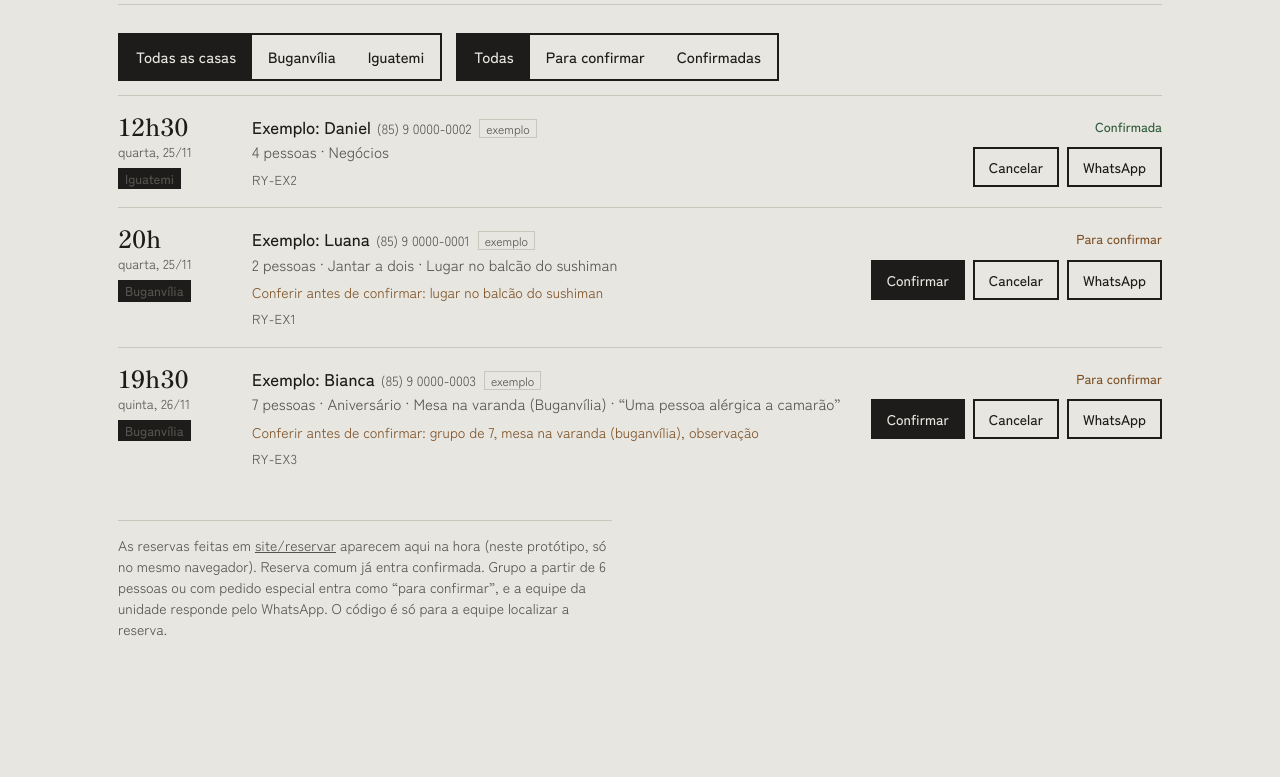
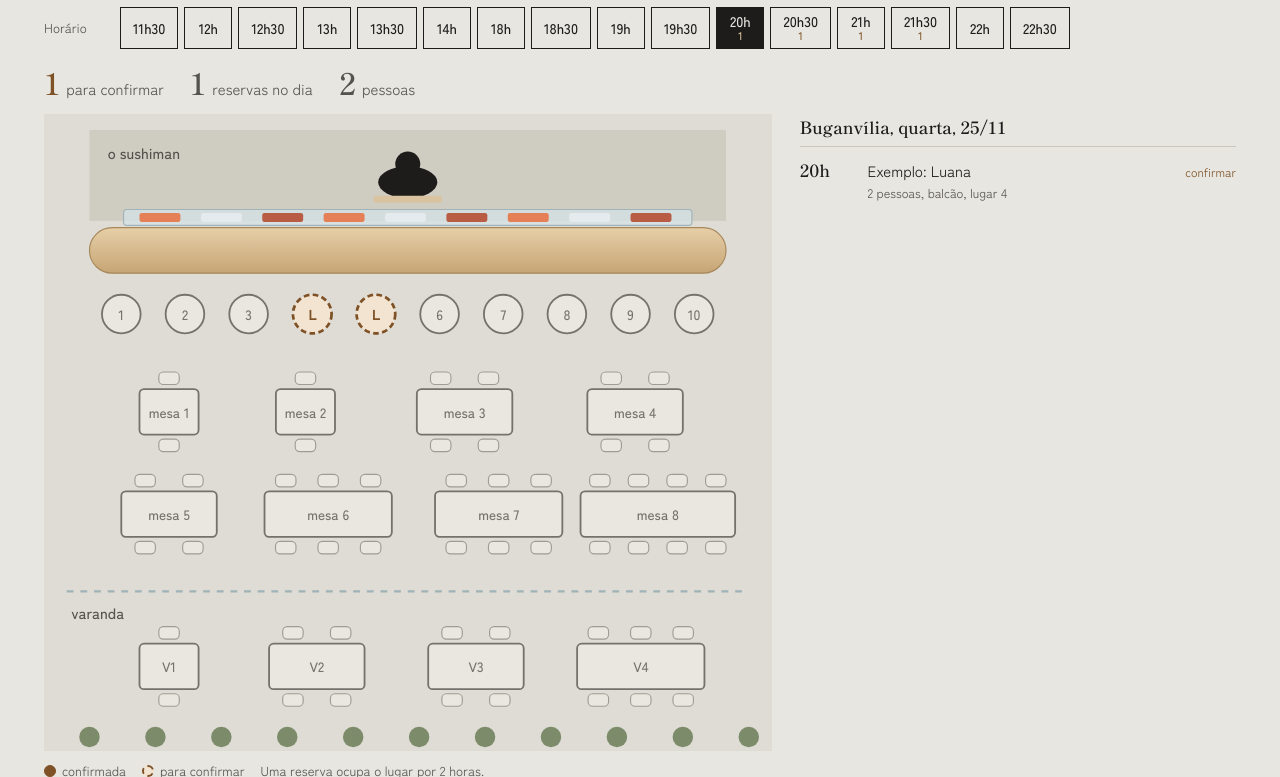
Before and after one commit to guikstro/ryori-proposta, a plain HTML site: page painel/index.html in a window 1280 px wide. Shown: the part 213-990 px from the top of the page. Before the commit the page ends 881 px from the top, so only its background shows below. Drawn offline with Linux system fonts and the light colour scheme.

Commit message:
Painel: o balcão do dia, com quem senta onde em cada horário
Co-Authored-By: Claude Opus 5.5 <noreply@anthropic.com>

```diff
--- a/painel/index.html
+++ b/painel/index.html
@@ -7,100 +7,147 @@
 <title>Painel da equipe · Ryori</title>
 <link rel="preconnect" href="https://fonts.googleapis.com">
 <link rel="preconnect" href="https://fonts.gstatic.com" crossorigin>
-<link href="https://fonts.googleapis.com/css2?family=Shippori+Mincho:wght@400;500;600&family=Zen+Kaku+Gothic+New:wght@400;500&display=swap" rel="stylesheet">
+<link href="https://fonts.googleapis.com/css2?family=Shippori+Mincho:wght@500;600;700&family=Zen+Kaku+Gothic+New:wght@400;500&display=swap" rel="stylesheet">
 <style>
-:root{--fundo:#E7E6E1;--fundo-2:#DAD8D0;--tinta:#1D1C1A;--tinta-2:#55534D;--tinta-3:#6B6862;--acento:#7E5226;--acento-txt:#F4EFE6;--regra:#C9C6BC;
-  --serif:'Shippori Mincho',serif;--sans:'Zen Kaku Gothic New',system-ui,sans-serif;--peso-titulo:500;--borda:1px;--raio:0;--logo-filtro:invert(1);--logo-blend:multiply}
-/* Área interna: mais densa que o site, com a mesma marca. */
+/* Painel do Ryori: o balcão do dia. A equipe escolhe casa, dia e horário e vê na planta quem senta onde.
+   Ao lado, a lista do dia por horário. Tocar num lugar ocupado abre a ficha. */
+:root{--pedra:#E7E6E1;--pedra-2:#DAD8D0;--sumi:#1D1C1A;--sumi-2:#55534D;--sumi-3:#6B6862;--cobre:#7E5226;--hinoki:#E2CBA4;--hinoki-2:#C9AA7C;--regra:#C9C6BC;--verde:#2F5B3A;
+ --chao:#DEDCD4;--cozinha:#CFCCC2;--vidro:rgba(214,228,232,.7);--vidro-borda:#9FB3B8;--planta:#7C8B6A;
+ --serif:'Shippori Mincho',serif;--sans:'Zen Kaku Gothic New',system-ui,sans-serif}
 *{box-sizing:border-box;margin:0;padding:0}
-body{background:var(--fundo);color:var(--tinta);font:400 16px/1.5 var(--sans);-webkit-font-smoothing:antialiased}
+body{background:var(--pedra);color:var(--sumi);font:400 15px/1.55 var(--sans);-webkit-font-smoothing:antialiased}
 a{color:inherit}
-:focus-visible{outline:3px solid var(--acento);outline-offset:2px}
-.demo{background:var(--tinta);color:var(--fundo);font-size:13px;text-align:center;padding:7px 16px}
-header{display:flex;align-items:center;gap:18px;padding:14px 28px;border-bottom:2px solid var(--tinta);flex-wrap:wrap}
-header img{height:38px;filter:var(--logo-filtro);mix-blend-mode:var(--logo-blend)}
-header h1{font-family:var(--serif);font-weight:var(--peso-titulo);font-size:20px}
-header .quem{margin-left:auto;font-size:14px;color:var(--tinta-2)}
-main{max-width:1100px;margin:0 auto;padding:28px}
-.numeros{display:grid;grid-template-columns:repeat(4,1fr);border-top:2px solid var(--tinta);border-bottom:1px solid var(--regra);margin-bottom:28px}
-.numeros div{padding:14px 16px 14px 0}
-.numeros b{display:block;font-family:var(--serif);font-size:30px;line-height:1.1}
-.numeros span{font-size:14px;color:var(--tinta-2)}
-.numeros .alerta b{color:var(--acento)}
-.barra{display:flex;gap:14px;flex-wrap:wrap;margin-bottom:14px}
-.filtro{display:flex;border:2px solid var(--tinta);border-radius:var(--raio);overflow:hidden;max-width:100%;overflow-x:auto}
-.filtro button{background:none;border:0;font:500 15px var(--sans);min-height:44px;padding:0 16px;cursor:pointer;color:var(--tinta);white-space:nowrap}
-.filtro button[aria-pressed=true]{background:var(--tinta);color:var(--fundo)}
-.ficha{display:grid;grid-template-columns:110px 1fr auto;gap:8px 24px;padding:18px 0;border-top:1px solid var(--regra);align-items:start}
-.ficha .quando b{display:block;font-family:var(--serif);font-size:24px;line-height:1}
-.ficha .quando span{font-size:13px;color:var(--tinta-2)}
-.ficha .casa{font-size:12px;font-weight:500;color:var(--fundo);background:var(--tinta);padding:1px 7px;display:inline-block;margin-top:6px;border-radius:var(--raio)}
-.ficha .quem b{font-weight:500;font-size:17px}
-.ficha .quem small{color:var(--tinta-2);margin-left:6px}
-.ficha .det{font-size:15px;color:var(--tinta-2);margin-top:2px}
-.ficha .triagem{font-size:14px;color:var(--acento);margin-top:6px}
-.ficha .cod{font-size:13px;color:var(--tinta-2);letter-spacing:.03em;margin-top:6px}
-.estado{font-size:13px;font-weight:500;padding:3px 0;text-align:right}
-.estado.aguardando{color:var(--acento)}
-.estado.confirmada{color:#2F5B3A}
-.estado.cancelada{color:var(--tinta-2);text-decoration:line-through}
-.acoes{display:flex;gap:8px;margin-top:8px;justify-content:flex-end;flex-wrap:wrap}
-.acoes button,.acoes a{font:500 14px var(--sans);min-height:40px;padding:0 14px;border:2px solid var(--tinta);border-radius:var(--raio);background:none;color:var(--tinta);cursor:pointer;text-decoration:none;display:inline-flex;align-items:center}
-.acoes .sim{background:var(--tinta);color:var(--fundo)}
-.exemplo{font-size:12px;color:var(--tinta-2);border:1px solid var(--regra);padding:0 6px;margin-left:8px}
-.vazio{padding:40px 0;border-top:1px solid var(--regra);color:var(--tinta-2)}
-.rodape{margin-top:34px;padding-top:14px;border-top:1px solid var(--regra);font-size:14px;color:var(--tinta-2);max-width:70ch}
-@media (max-width:760px){main{padding:18px}.numeros{grid-template-columns:1fr 1fr}.ficha{grid-template-columns:72px 1fr}.ficha .lado{grid-column:1/-1}.estado,.acoes{text-align:left;justify-content:flex-start}header{padding:12px 18px}}
+:focus-visible{outline:3px solid var(--cobre);outline-offset:2px}
+.demo{background:var(--sumi);color:var(--pedra);font-size:13px;text-align:center;padding:7px 16px}
+header{display:flex;align-items:center;gap:16px;padding:14px 24px;border-bottom:1px solid var(--sumi);flex-wrap:wrap}
+header .k{font-family:var(--serif);font-weight:700;font-size:30px;color:var(--cobre);line-height:1}
+header h1{font-family:var(--serif);font-weight:600;font-size:21px}
+header .hoje{margin-left:auto;font-size:14px;color:var(--sumi-2)}
+main{max-width:1240px;margin:0 auto;padding:20px 24px 60px}
+.ctrl{display:grid;gap:10px;margin-bottom:18px}
+.ctrl div{display:flex;gap:6px;flex-wrap:wrap;align-items:center}
+.ctrl span.r{font-size:13px;color:var(--sumi-2);width:70px}
+.ctrl button{background:transparent;border:1px solid var(--sumi);min-height:42px;min-width:48px;padding:0 12px;font:500 14px var(--sans);color:var(--sumi);cursor:pointer;line-height:1.15}
+.ctrl button small{display:block;font-size:11px;color:var(--cobre)}
+.ctrl button[aria-pressed=true]{background:var(--sumi);color:var(--pedra)}
+.ctrl button[aria-pressed=true] small{color:var(--hinoki)}
+.grade{display:grid;grid-template-columns:minmax(0,1.25fr) minmax(0,.75fr);gap:28px;align-items:start}
+.pl-rolar{overflow-x:auto;background:var(--chao)}
+.pl-rolar svg{display:block;width:100%;min-width:560px;height:auto}
+.pl-rot{font:500 13px var(--sans);fill:var(--sumi-2)}
+.pl-lugar{outline:none}
+.pl-assento{fill:#F4F1EA;stroke:var(--sumi);stroke-width:1.6}
+.pl-cadeira{fill:#F4F1EA;stroke:var(--sumi-3);stroke-width:1}
+.pl-num{font:500 12px var(--sans);fill:var(--sumi);pointer-events:none}
+.pl-lugar.livre{opacity:.55}
+.pl-lugar.meu,.pl-lugar.aguarda{cursor:pointer}
+.pl-lugar.meu .pl-assento,.pl-lugar.meu .pl-cadeira{fill:var(--cobre);stroke:var(--cobre)}
+.pl-lugar.meu .pl-num{fill:#fff;font-weight:700}
+.pl-lugar.aguarda .pl-assento{fill:#F3E4D2;stroke:var(--cobre);stroke-width:2.4;stroke-dasharray:5 3}
+.pl-lugar.aguarda .pl-num{fill:var(--cobre);font-weight:700}
+.pl-lugar.sel .pl-assento{stroke:var(--sumi);stroke-width:4;stroke-dasharray:none}
+.pl-lugar:focus-visible .pl-assento{stroke:var(--sumi);stroke-width:4}
+.legenda{display:flex;gap:16px;flex-wrap:wrap;font-size:13px;color:var(--sumi-2);margin-top:10px}
+.legenda i{display:inline-block;width:12px;height:12px;border-radius:50%;vertical-align:-1px;margin-right:6px;border:1.6px solid var(--sumi)}
+.legenda i.c{background:var(--cobre);border-color:var(--cobre)}.legenda i.a{background:#F3E4D2;border:2px dashed var(--cobre)}
+.numeros{display:flex;gap:26px;flex-wrap:wrap;margin-bottom:14px}
+.numeros b{font-family:var(--serif);font-weight:600;font-size:30px;line-height:1;margin-right:6px}
+.numeros .alerta b{color:var(--cobre)}
+.numeros span{color:var(--sumi-2)}
+.ficha{background:#F4F1EA;padding:16px 18px;border-left:4px solid var(--cobre);margin-bottom:16px}
+.ficha h3{font-family:var(--serif);font-weight:600;font-size:22px;line-height:1.2}
+.ficha p{font-size:14px;color:var(--sumi-2);margin-top:4px}
+.ficha .st{font-weight:500;color:var(--cobre)}.ficha .st.confirmada{color:var(--verde)}
+.acoes{display:flex;gap:6px;flex-wrap:wrap;margin-top:10px}
+.acoes button,.acoes a{font:500 13px var(--sans);min-height:40px;padding:0 12px;border:1px solid var(--sumi);background:none;color:var(--sumi);cursor:pointer;text-decoration:none;display:inline-flex;align-items:center}
+.acoes .sim{background:var(--sumi);color:var(--pedra)}
+.lista h2{font-family:var(--serif);font-weight:600;font-size:17px;margin-bottom:6px}
+.lista button{display:grid;grid-template-columns:58px 1fr auto;gap:10px;width:100%;text-align:left;background:none;border:0;border-top:1px solid var(--regra);padding:10px 0;font:inherit;color:inherit;cursor:pointer;align-items:baseline}
+.lista button[aria-pressed=true]{background:#EEE9E0}
+.lista b{font-family:var(--serif);font-weight:600;font-size:17px}
+.lista small{color:var(--sumi-2);display:block}
+.lista em{font-style:normal;font-size:12px;color:var(--cobre)}
+.lista em.confirmada{color:var(--verde)}.lista em.cancelada{color:var(--sumi-3);text-decoration:line-through}
+.ex{font-size:11px;color:var(--sumi-2);border:1px solid var(--regra);padding:0 5px;margin-left:6px}
+.vazio{color:var(--sumi-2);padding:14px 0;border-top:1px solid var(--regra)}
+.rodape{margin-top:30px;font-size:14px;color:var(--sumi-2);max-width:70ch}
+@media (max-width:900px){.grade{grid-template-columns:minmax(0,1fr)}main{padding:16px 14px 50px}header{padding:12px 14px}.ctrl span.r{width:100%}}
 </style>
 </head>
 <body>
 <div class="demo">Protótipo do painel da equipe. Na versão final, esta área terá login e cada unidade verá só as suas reservas.</div>
-<header><img id="logo" alt=""><h1>Reservas</h1><span class="quem" id="hoje"></span></header>
+<header><span class="k" lang="ja" aria-hidden="true">料理</span><h1>O balcão do dia</h1><span class="hoje" id="hoje"></span></header>
 <main>
+  <div class="ctrl">
+    <div><span class="r">Casa</span><span id="c-casa" style="display:flex;gap:6px;flex-wrap:wrap"></span></div>
+    <div><span class="r">Dia</span><span id="c-dia" style="display:flex;gap:6px;flex-wrap:wrap"></span></div>
+    <div><span class="r">Horário</span><span id="c-hora" style="display:flex;gap:6px;flex-wrap:wrap"></span></div>
+  </div>
   <div class="numeros" id="numeros"></div>
-  <div class="barra">
-    <div class="filtro" role="group" aria-label="Casa" id="f-casa"></div>
-    <div class="filtro" role="group" aria-label="Situação" id="f-status">
-      <button type="button" data-f="todas" aria-pressed="true">Todas</button>
-      <button type="button" data-f="aguardando" aria-pressed="false">Para confirmar</button>
-      <button type="button" data-f="confirmada" aria-pressed="false">Confirmadas</button>
+  <div class="grade">
+    <div>
+      <div class="pl-rolar"><svg id="pl" role="group" aria-label="Planta: quem senta onde no horário escolhido"></svg></div>
+      <div class="legenda"><span><i class="c"></i>confirmada</span><span><i class="a"></i>para confirmar</span><span>Uma reserva ocupa o lugar por 2 horas.</span></div>
+    </div>
+    <div>
+      <div id="ficha"></div>
+      <div class="lista"><h2 id="lista-t"></h2><div id="lista"></div></div>
     </div>
   </div>
-  <div id="lista"></div>
-  <p class="rodape">As reservas feitas em <a href="../site/reservar/">site/reservar</a> aparecem aqui na hora (neste protótipo, só no mesmo navegador). Reserva comum já entra confirmada. Grupo a partir de 6 pessoas ou com pedido especial entra como “para confirmar”, e a equipe da unidade responde pelo WhatsApp. O código é só para a equipe localizar a reserva.</p>
+  <p class="rodape">As reservas feitas em <a href="../site/#balcao">site, escolha o seu lugar</a> aparecem aqui na hora (neste protótipo, só no mesmo navegador). Lugar no balcão e grupo a partir de 6 pessoas entram para confirmar.</p>
 </main>
 <script src="../site/marca.js"></script>
 <script src="../site/comum.js"></script>
+<script src="../site/planta.js"></script>
 <script>
 lang='pt';
+const esc=t=>String(t??'').replace(/[&<>"]/g,c=>({'&':'&amp;','<':'&lt;','>':'&gt;','"':'&quot;'}[c]));
 const base=new Date(new Date().toLocaleString('en-US',{timeZone:'America/Fortaleza'}));
 const dd=(k,h,m)=>{const x=new Date(base);x.setDate(base.getDate()+k);x.setHours(h,m,0,0);return x;};
 const fd=x=>`${DIAS[x.getDay()]}, ${x.getDate()}/${x.getMonth()+1}`;
 let exemplos=(MARCA.exemplos||[]).map((e,i)=>{const x=dd(e.k,e.h,e.m);return {...e,codigo:MARCA.prefixo+'-EX'+(i+1),exemplo:1,inicio:x.toISOString(),dia:fd(x),hora:hm(e.h*60+e.m)};});
-let fCasa='todas',fStatus='todas';
-const esc=t=>String(t??'').replace(/[&<>"]/g,c=>({'&':'&amp;','<':'&lt;','>':'&gt;','"':'&quot;'}[c]));
 const todas=()=>[...Reservas.todas(),...exemplos].sort((a,b)=>new Date(a.inicio)-new Date(b.inicio));
-function muda(c,s){if(c.includes('-EX')){exemplos.find(x=>x.codigo===c).status=s;}else Reservas.muda(c,{status:s});pinta();}
+const chave=d=>`${d.getFullYear()}-${d.getMonth()}-${d.getDate()}`;
+const minutos=r=>{const d=new Date(r.inicio);return d.getHours()*60+d.getMinutes();};
+const dias=[...Array(7)].map((_,k)=>dd(k,12,0));
+const S={casa:MARCA.unidades[0].id,dia:0,hora:null,sel:null};
+const doDia=()=>todas().filter(r=>r.casa===S.casa&&chave(new Date(r.inicio))===chave(dias[S.dia]));
+function slots(){const u=unidade(S.casa),out=[];u.hor[dias[S.dia].getDay()].forEach(([a,b])=>{for(let t=a;t<=b-60;t+=30)out.push(t);});return out;}
+const naHora=(r,t)=>r.status!=='cancelada'&&t>=minutos(r)&&t<minutos(r)+120;
+function inicial(){const l=doDia().filter(r=>r.status!=='cancelada');S.hora=l.length?minutos(l[0]):(slots()[0]??null);}
+function muda(c,s){if(c.includes('-EX'))exemplos.find(x=>x.codigo===c).status=s;else Reservas.muda(c,{status:s});pinta();}
 function pinta(){
- const l=todas().filter(x=>fCasa==='todas'||x.casa===fCasa);
- document.getElementById('hoje').textContent='Hoje é '+new Date().toLocaleDateString('pt-BR',{timeZone:'America/Fortaleza',weekday:'long',day:'numeric',month:'long'});
- const at=l.filter(x=>x.status!=='cancelada'),ag=at.filter(x=>x.status==='aguardando').length;
- document.getElementById('numeros').innerHTML=[[ag,'para confirmar',ag?'alerta':''],[at.length,'reservas ativas',''],[at.reduce((s,x)=>s+Number(x.pessoas),0),'pessoas esperadas',''],[Reservas.todas().length,'feitas pelo site agora','']].map(([n,t,c])=>`<div class="${c}"><b>${n}</b><span>${t}</span></div>`).join('');
- document.getElementById('f-casa').innerHTML=[['todas','Todas as casas'],...MARCA.unidades.map(u=>[u.id,u.nome])].map(([k,n])=>`<button type="button" data-c="${k}" aria-pressed="${fCasa===k}">${n}</button>`).join('');
- const vis=l.filter(x=>fStatus==='todas'||x.status===fStatus);
- document.getElementById('lista').innerHTML=vis.length?vis.map(x=>{const det=[x.pessoas+' pessoas',x.ocasiao,...x.pedidos,x.mesa?`pedido sugerido: ${x.mesa}`:'',x.obs?`“${x.obs}”`:''].filter(Boolean).map(esc).join(' · ');const u=unidade(x.casa);
-  return `<div class="ficha"><div class="quando"><b>${x.hora}</b><span>${x.dia}</span><br><span class="casa">${u?u.nome:''}</span></div>
-  <div class="quem"><b>${esc(x.nome)}</b><small>${esc(x.zap)}</small>${x.exemplo?'<span class="exemplo">exemplo</span>':''}<div class="det">${det}</div>
-  ${x.status==='aguardando'&&x.motivos.length?`<div class="triagem">Conferir antes de confirmar: ${esc(x.motivos.join(', '))}</div>`:''}<div class="cod">${x.codigo}</div></div>
-  <div class="lado"><div class="estado ${x.status}">${{aguardando:'Para confirmar',confirmada:'Confirmada',cancelada:'Cancelada'}[x.status]}</div><div class="acoes">
-  ${x.status==='aguardando'?`<button type="button" class="sim" data-r="${x.codigo}" data-s="confirmada">Confirmar</button>`:''}${x.status!=='cancelada'?`<button type="button" data-r="${x.codigo}" data-s="cancelada">Cancelar</button>`:''}
-  <a href="https://wa.me/55${x.zap.replace(/\D/g,'').replace(/^55/,'')}" target="_blank" rel="noopener">WhatsApp</a></div></div></div>`;}).join(''):`<p class="vazio">Nada aqui. <a href="../site/reservar/">Fazer uma reserva pelo site</a> para ver como ela chega.</p>`;
+  document.getElementById('hoje').textContent='Hoje é '+new Date().toLocaleDateString('pt-BR',{timeZone:'America/Fortaleza',weekday:'long',day:'numeric',month:'long'});
+  document.getElementById('c-casa').innerHTML=MARCA.unidades.map(u=>`<button type="button" data-c="${u.id}" aria-pressed="${S.casa===u.id}">${u.nome}</button>`).join('');
+  document.getElementById('c-dia').innerHTML=dias.map((d,k)=>{const n=todas().filter(r=>r.casa===S.casa&&r.status!=='cancelada'&&chave(new Date(r.inicio))===chave(d)).length;
+    return `<button type="button" data-d="${k}" aria-pressed="${S.dia===k}">${k===0?'Hoje':DIAS[d.getDay()].slice(0,3)+' '+d.getDate()}${n?`<small>${n} ${n===1?'reserva':'reservas'}</small>`:''}</button>`;}).join('');
+  const dia=doDia();
+  document.getElementById('c-hora').innerHTML=slots().map(t=>{const n=dia.filter(r=>naHora(r,t)).length;return `<button type="button" data-h="${t}" aria-pressed="${S.hora===t}">${hm(t)}${n?`<small>${n}</small>`:''}</button>`;}).join('')||'<span class="vazio">Casa fechada neste dia.</span>';
+  const ativos=dia.filter(r=>r.status!=='cancelada'),ag=ativos.filter(r=>r.status==='aguardando').length;
+  document.getElementById('numeros').innerHTML=`<span class="${ag?'alerta':''}"><b>${ag}</b><span>para confirmar</span></span><span><b>${ativos.length}</b><span>reservas no dia</span></span><span><b>${ativos.reduce((s,r)=>s+Number(r.pessoas),0)}</b><span>pessoas</span></span>`;
+  // a planta no horário escolhido
+  const mapa={};dia.filter(r=>S.hora!==null&&naHora(r,S.hora)&&r.lugar).forEach(r=>{mapa[r.lugar]=r;if(r.lugarPar)mapa[r.lugarPar]=r;});
+  Planta.desenha(document.getElementById('pl'),{varanda:S.casa==='buganvilia',
+    estado:id=>{const r=mapa[id];if(!r)return {k:'livre'};return {k:r.status==='confirmada'?'meu':'aguarda',tag:id[0]==='b'?esc(r.nome.replace('Exemplo: ','').slice(0,1)):esc(r.nome.replace('Exemplo: ','').split(' ')[0].slice(0,7))};},
+    aoTocar:id=>{if(mapa[id]){S.sel=mapa[id].codigo;pinta();}}});
+  document.querySelectorAll('#pl .pl-lugar').forEach(g=>{const r=mapa[g.dataset.l];if(r&&r.codigo===S.sel)g.classList.add('sel');});
+  // a ficha escolhida
+  const r=dia.find(x=>x.codigo===S.sel);
+  document.getElementById('ficha').innerHTML=r?`<div class="ficha"><h3>${esc(r.nome)}${r.exemplo?'<span class="ex">exemplo</span>':''}</h3>
+    <p>${r.hora}, ${r.pessoas} pessoas, ${r.lugar?Planta.nome(r.lugar):'sem lugar marcado'}${r.lugarPar?' e o vizinho':''}</p>
+    ${r.mesa?`<p>Pedido sugerido: ${esc(r.mesa)}</p>`:''}${r.obs?`<p>“${esc(r.obs)}”</p>`:''}
+    <p class="st ${r.status}">${{aguardando:'Para confirmar',confirmada:'Confirmada',cancelada:'Cancelada'}[r.status]}${r.status==='aguardando'&&r.motivos?.length?': '+esc(r.motivos.join(', ')):''}</p>
+    <div class="acoes">${r.status==='aguardando'?`<button type="button" class="sim" data-r="${r.codigo}" data-s="confirmada">Confirmar</button>`:''}${r.status!=='cancelada'?`<button type="button" data-r="${r.codigo}" data-s="cancelada">Cancelar</button>`:''}<a href="https://wa.me/55${String(r.zap).replace(/\D/g,'').replace(/^55/,'')}" target="_blank" rel="noopener">WhatsApp ${esc(r.zap)}</a></div></div>`:'';
+  document.getElementById('lista-t').textContent=`${unidade(S.casa).nome}, ${fd(dias[S.dia])}`;
+  document.getElementById('lista').innerHTML=dia.length?dia.map(x=>`<button type="button" data-sel="${x.codigo}" aria-pressed="${x.codigo===S.sel}"><b>${x.hora}</b><span>${esc(x.nome)}<small>${x.pessoas} pessoas, ${x.lugar?Planta.nome(x.lugar):'sem lugar marcado'}</small></span><em class="${x.status}">${{aguardando:'confirmar',confirmada:'ok',cancelada:'cancelada'}[x.status]}</em></button>`).join(''):'<p class="vazio">Nenhuma reserva neste dia.</p>';
 }
-document.getElementById('lista').addEventListener('click',e=>{const b=e.target.closest('button[data-r]');if(b)muda(b.dataset.r,b.dataset.s);});
-document.getElementById('f-casa').addEventListener('click',e=>{const b=e.target.closest('button');if(b){fCasa=b.dataset.c;pinta();}});
-document.getElementById('f-status').addEventListener('click',e=>{const b=e.target.closest('button');if(!b)return;fStatus=b.dataset.f;document.querySelectorAll('#f-status button').forEach(x=>x.setAttribute('aria-pressed',x===b));pinta();});
+document.querySelector('.ctrl').addEventListener('click',e=>{const b=e.target.closest('button');if(!b)return;
+  if(b.dataset.c){S.casa=b.dataset.c;S.sel=null;inicial();}if(b.dataset.d){S.dia=+b.dataset.d;S.sel=null;inicial();}if(b.dataset.h)S.hora=+b.dataset.h;pinta();});
+document.getElementById('lista').addEventListener('click',e=>{const b=e.target.closest('[data-sel]');if(!b)return;const r=doDia().find(x=>x.codigo===b.dataset.sel);S.sel=r.codigo;S.hora=minutos(r);pinta();});
+document.getElementById('ficha').addEventListener('click',e=>{const b=e.target.closest('button[data-r]');if(b)muda(b.dataset.r,b.dataset.s);});
 addEventListener('storage',pinta);
-const lg=document.getElementById('logo');lg.src=MARCA.logo;lg.alt=MARCA.nome;
+// abre no primeiro dia com reserva na primeira casa
+{const k=dias.findIndex(d=>todas().some(r=>r.casa===S.casa&&chave(new Date(r.inicio))===chave(d)));S.dia=k<0?0:k;inicial();}
 pinta();
 </script>
 </body>
```
